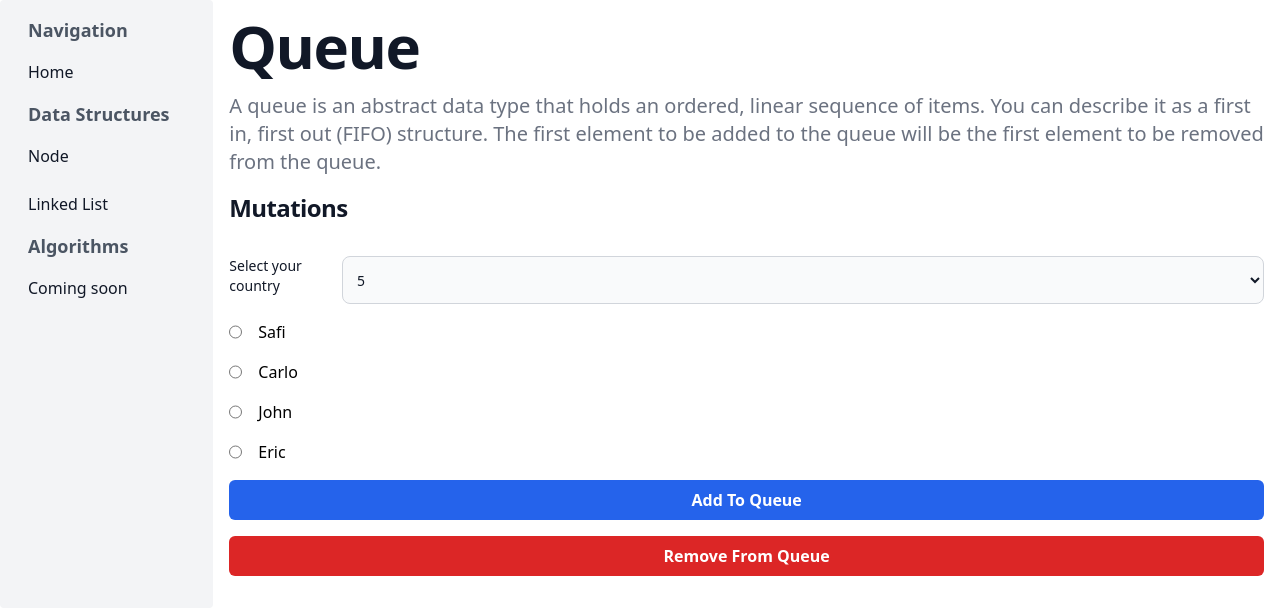
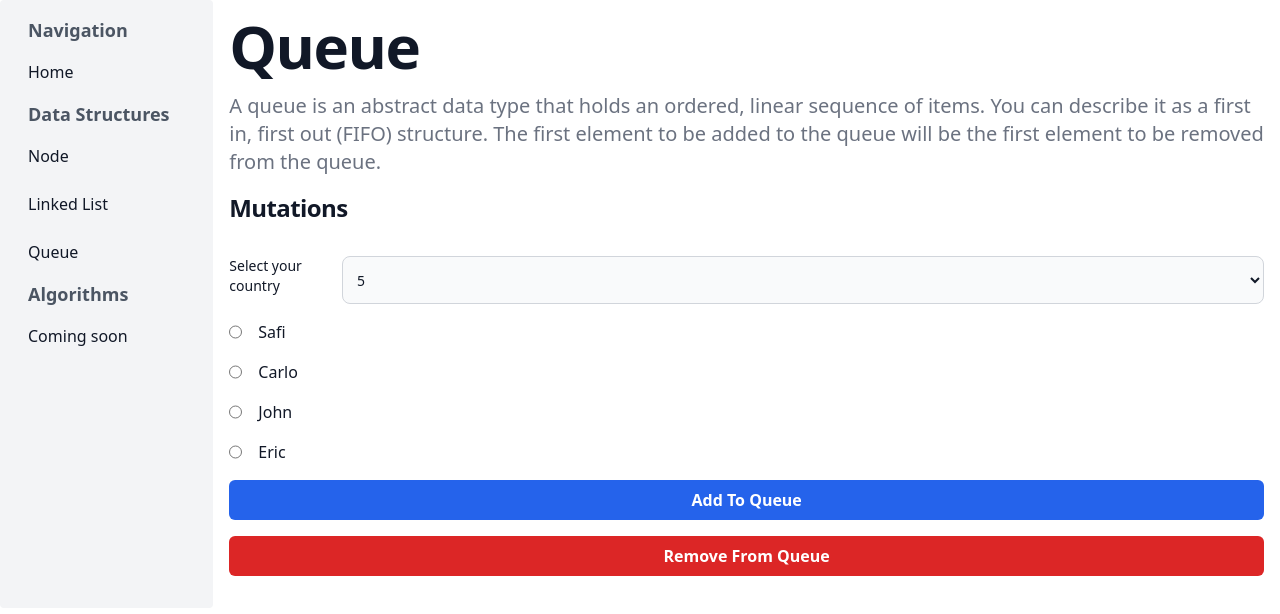
Before and after one commit to cmoleka/da-visualizer, a Next.js app: page /ds/queue in a window 1280 px wide. Shown: the top 614 px of the page. Built offline with nearby package versions, Linux system fonts and the light colour scheme.

Commit message:
state fix in progress

```diff
--- a/app/ds/queue/page.tsx
+++ b/app/ds/queue/page.tsx
@@ -12,30 +12,36 @@ interface QueueData {
 const QueuePage: FC = () => {
   const queueForm = useRef<HTMLFormElement>(null);
   const [queueInstance, setQueueInstance] = useState<Queue<QueueData>>(
-    new Queue(0)
+    new Queue({ maxSize: 0 })
   );
-  const [selectedVisitor, setSelectedVisitor] = useState<{ name: string }>({
+  const [selectedVisitor, setSelectedVisitor] = useState<QueueData>({
     name: "",
   });
-  const [returnedSelectedVisitor, setReturnedSelectedVisitor] = useState<{
-    name: string;
-  }>({
+  const [returnedSelectedVisitor, setReturnedSelectedVisitor] = useState<QueueData>({
+
     name: "",
   });
+  const [addedVisitors, setAddedVisitors] = useState<QueueData[]>([]);
 
   const VISITORS = ["Safi", "Carlo", "John", "Eric"] as const;
   const MAX_SIZE = [5, 10, 15, 20] as const;
 
-  const handleChangeMaxSize = ({
+  const getQueue = (): QueueData[] => {
+    return queueInstance.getQueue();
+  }
+
+  const handleOnChangeMaxSize = ({
     target,
   }: ChangeEvent<HTMLSelectElement>): void => {
     const maxSize = target.value;
     if (!maxSize) throw Error("MaxSize is empty");
     if (!queueInstance) throw Error("The Queue is null");
-    const _queueInstance = queueInstance;
-    _queueInstance.setMaxSize.bind(_queueInstance, parseInt(maxSize));
-    setQueueInstance((prevState) => Object.assign(prevState, _queueInstance));
+    setQueueInstance((prevState) => {
+      const updatedQueueInstance = new Queue({ ...prevState, maxSize: parseInt(maxSize) }) as Queue<QueueData>;
+      return updatedQueueInstance;
+    })
   };
+
 
   const handleOnValueChange = ({
     target,
@@ -48,14 +54,20 @@ const QueuePage: FC = () => {
 
   const handleOnEnqueue = () => {
     if (!queueInstance) throw Error("The Queue is null");
-    queueInstance.enqueue.bind(queueInstance, selectedVisitor);
+    if (!addedVisitors.includes(selectedVisitor)) {
+      setQueueInstance((prevState) => {
+        queueInstance.enqueue(selectedVisitor);
+        const updatedQueueInstance = Object.assign(prevState, queueInstance);
+        return updatedQueueInstance;
+      });
+    }
   };
 
   const handleOnDequeue = (): void => {
     if (!queueInstance) throw Error("The Queue is null");
-    const dequeuedVisitor = queueInstance?.dequeue.bind(queueInstance);
-    console.log(dequeuedVisitor);
+    const dequeuedVisitor = queueInstance?.dequeue();
     if (!dequeuedVisitor) throw Error("Dequeued visitor is null");
+    setQueueInstance((prevState) => Object.assign(prevState, queueInstance));
     setReturnedSelectedVisitor(dequeuedVisitor);
   };
 
@@ -95,7 +107,7 @@ const QueuePage: FC = () => {
               name="maxSize"
               id="countries"
               defaultValue="Choose Here"
-              onChange={(e) => handleChangeMaxSize(e)}
+              onChange={(e) => handleOnChangeMaxSize(e)}
               className="block w-full rounded-lg border border-gray-300 bg-gray-50 p-2.5 text-sm text-gray-900 focus:border-blue-500 focus:ring-blue-500 dark:border-gray-600 dark:bg-gray-700 dark:text-white dark:placeholder-gray-400 dark:focus:border-blue-500 dark:focus:ring-blue-500"
             >
               {MAX_SIZE.map((size, index) => (
@@ -119,12 +131,11 @@ const QueuePage: FC = () => {
                   value={visitor}
                   id={visitor}
                 />
-                <label htmlFor={visitor}>{visitor}</label>
+                <label htmlFor={visitor} className="text-gray-900 dark:text-white">{visitor}</label>
               </div>
             ))}
             <button
               id="enqueue"
-              type="submit"
               name="enqueue"
               className="w-full rounded-md  bg-blue-600 py-2  px-4 text-base font-bold capitalize text-white"
               onClick={(e) => {
@@ -137,7 +148,6 @@ const QueuePage: FC = () => {
             </button>
             <button
               id="dequeue"
-              type="submit"
               name="dequeue"
               className="w-full rounded-md  bg-red-600 py-2  px-4 text-base font-bold capitalize text-white"
               onClick={(e) => {
@@ -150,7 +160,7 @@ const QueuePage: FC = () => {
             </button>
           </form>
           <div className="flex flex-row flex-wrap justify-center space-y-2 space-x-4 divide-x-2">
-            {queueInstance?.getQueue().map((visitor, index) => (
+            {getQueue().map((visitor, index) => (
               <div key={index} className="flex flex-col space-y-2">
                 <span className="text-sm font-bold text-gray-900 dark:text-white">
                   {visitor.name}
--- a/lib/ds/queue.ts
+++ b/lib/ds/queue.ts
@@ -3,12 +3,12 @@ export class Queue<T> {
   // sequence of items. You can describe it as a first in, first out (FIFO) structure.
   // The first element to be added to the queue will be the first element to be removed
   // from the queue.
-  private queue: T[];
+  public queue: T[];
   public maxSize: number;
   private front: number;
   private rear: number;
 
-  constructor(maxSize: number) {
+  constructor({ maxSize }: { maxSize: number; }) {
     this.queue = [];
     this.maxSize = maxSize;
     this.front = 0;
@@ -27,14 +27,14 @@ export class Queue<T> {
 
   // isFull: Returns {Boolean} if Queue is full or empty.
   isFull(): boolean {
-    if (!(this.rear + 1 == this.maxSize)) return false;
-    return true;
+    if (this.rear + 1 == this.maxSize) return true;
+    return false;
   }
 
   // isEmpty: Returns {Boolean} if Queue is empty or not.
   isEmpty(): boolean {
-    if (!(this.front > this.rear)) return false;
-    return true;
+    if (this.front > this.rear) return true;
+    return false;
   }
 
   // enqueue: Inserts {item} inside the queue.
@@ -42,16 +42,14 @@ export class Queue<T> {
     if (this.isFull()) return;
     this.rear = this.rear + 1;
     if (!data) throw Error;
-    console.log(data);
     this.queue.splice(this.rear, 0, data);
   }
 
   // dequeuek: Removes {item} from the queue and return it.
-  dequeue(): T {
+  dequeue(): T | void {
     let dequeuedItem: T | null = null;
-    if (this.isEmpty()) throw Error("Queue is empty");
+    if (this.isEmpty()) return;
     dequeuedItem = this.queue.shift() as T;
-    console.log(dequeuedItem);
     this.front = this.front + 1;
     return dequeuedItem;
   }
--- a/ui/sideBar/index.tsx
+++ b/ui/sideBar/index.tsx
@@ -48,6 +48,11 @@ const SideBar: FC = () => {
               <span className="block">Linked List</span>
             </Link>
           </li>
+          <li className="block rounded-lg px-4 py-2 text-base text-gray-900 hover:bg-gray-200 dark:text-gray-400 dark:hover:bg-gray-600 dark:hover:text-white">
+            <Link href={"/ds/queue"}>
+              <span className="block">Queue</span>
+            </Link>
+          </li>
           <h2 className="px-4 text-lg font-bold text-gray-600  dark:text-gray-200">
             Algorithms
           </h2>
```
